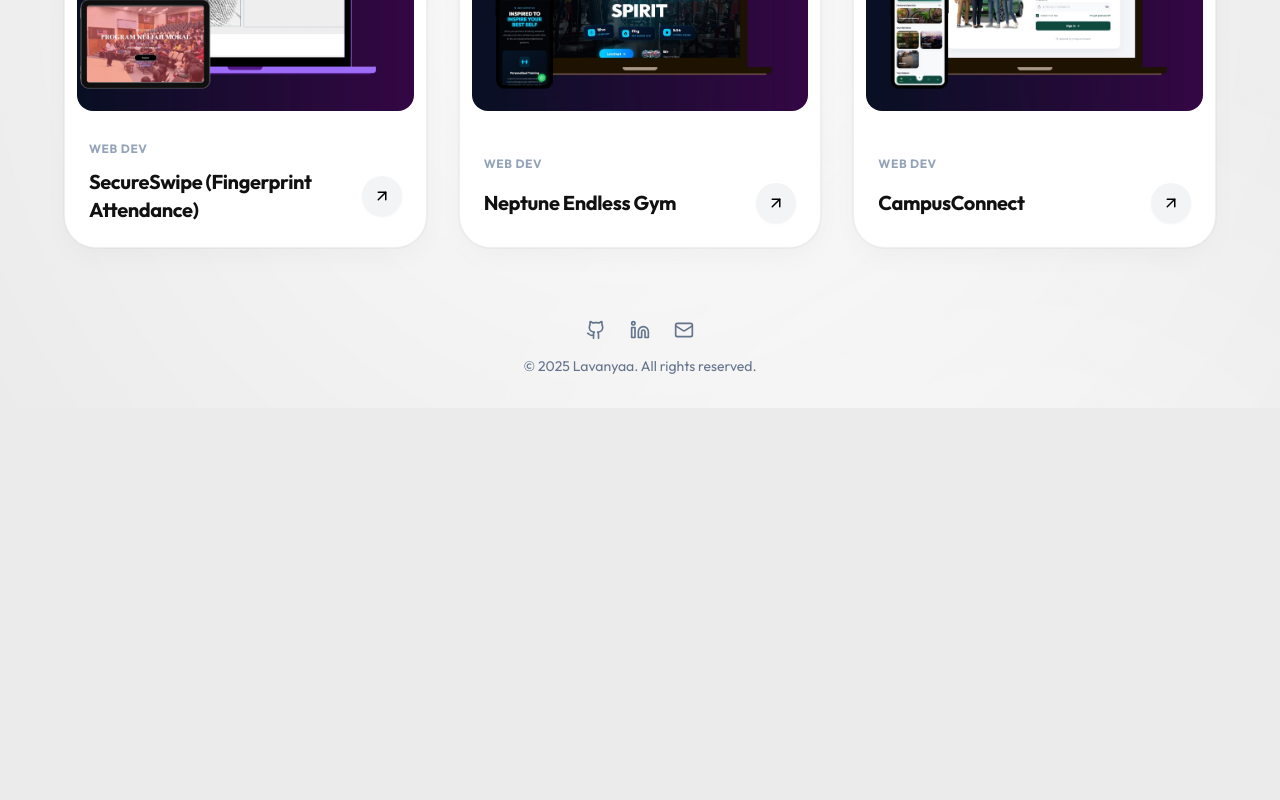
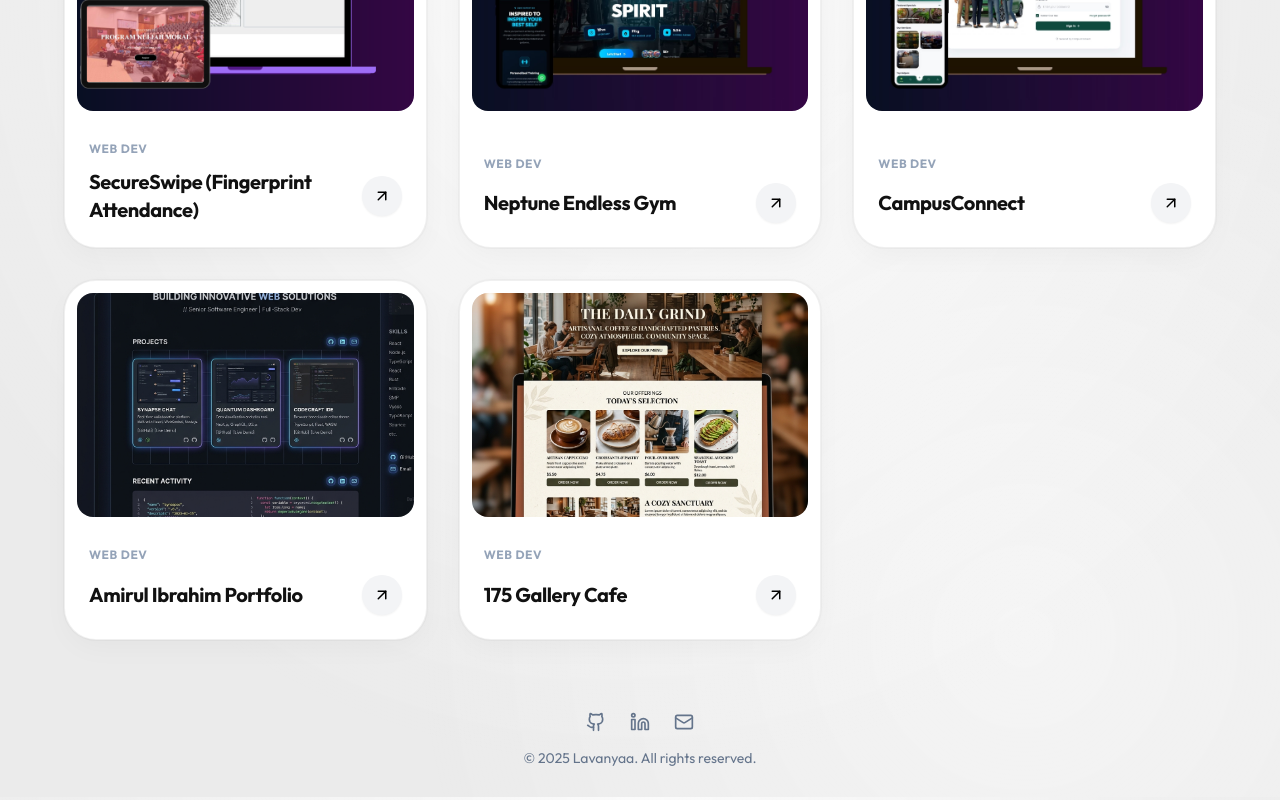
Before and after one commit to Lavanyaa7s/Portfolio, a React (Vite) app: page /projects in a window 1280 px wide. Shown: the part 803-1603 px from the top of the page. Before the commit the page ends 1211 px from the top, so only its background shows below. Built offline with nearby package versions, Linux system fonts and the light colour scheme.

Commit message:
Add Amirul Ibrahim Portfolio and 175 Gallery Cafe projects

```diff
--- a/src/pages/ProjectDetails.jsx
+++ b/src/pages/ProjectDetails.jsx
@@ -9,6 +9,8 @@ import tourismPreview from '../assets/projects/tour cover.png';
 import secureSwipePreview from '../assets/projects/fingerprint.png';
 import neptuneGymPreview from '../assets/projects/Neptune Gym.jpg';
 import campusConnectPreview from '../assets/projects/CampusConnect.jpg';
+import amirulPortfolioPreview from '../assets/projects/amirul-portfolio.png';
+import galleryCafePreview from '../assets/projects/gallery-cafe.png';
 
 const ProjectDetails = () => {
     const { id } = useParams();
@@ -53,6 +55,20 @@ const ProjectDetails = () => {
             description: "A centralized digital platform designed to bridge communication and networking gaps among university students. CampusConnect enables peer-to-peer collaboration, campus event sharing, academic discussions, and resource exchange in a secure student-focused environment.",
             tech: ['Web Dev', 'Frontend Dev', 'UI/UX Design'],
             image: campusConnectPreview
+        },
+        7: {
+            title: 'Amirul Ibrahim Portfolio',
+            description: "A modern, responsive personal developer portfolio website engineered with clean UI/UX principles, smooth animations, and high-performance frontend architecture. Built to showcase projects, technical expertise, and professional journey with an engaging, user-friendly interface.",
+            tech: ['React', 'Web Dev', 'Responsive UI/UX', 'Vercel', 'Frontend Architecture'],
+            image: amirulPortfolioPreview,
+            link: 'https://amirul-ibrahim-portfolio.vercel.app'
+        },
+        8: {
+            title: '175 Gallery Cafe',
+            description: "An artisanal cafe website and digital gallery crafted for 175 Gallery Cafe. Features an inviting digital menu, aesthetic visual presentation of culinary offerings, and a seamless responsive user interface designed to elevate the cafe's brand presence and customer engagement.",
+            tech: ['HTML/CSS/JS', 'Web Dev', 'UI/UX Design', 'GitHub Pages', 'Responsive Layout'],
+            image: galleryCafePreview,
+            link: 'https://lavanyaa7s.github.io/175-Gallery-Cafe/'
         }
     };
 
--- a/src/pages/Projects.jsx
+++ b/src/pages/Projects.jsx
@@ -8,6 +8,8 @@ import tourismImg from '../assets/projects/tour cover.png';
 import fingerprintImg from '../assets/projects/fingerprint.png';
 import neptuneGymImg from '../assets/projects/Neptune Gym.jpg';
 import campusConnectImg from '../assets/projects/CampusConnect.jpg';
+import amirulPortfolioImg from '../assets/projects/amirul-portfolio.png';
+import galleryCafeImg from '../assets/projects/gallery-cafe.png';
 
 const Projects = () => {
     const projects = [
@@ -17,6 +19,8 @@ const Projects = () => {
         { id: 4, title: 'SecureSwipe (Fingerprint Attendance)', category: 'Web Dev', image: fingerprintImg },
         { id: 5, title: 'Neptune Endless Gym', category: 'Web Dev', image: neptuneGymImg },
         { id: 6, title: 'CampusConnect', category: 'Web Dev', image: campusConnectImg },
+        { id: 7, title: 'Amirul Ibrahim Portfolio', category: 'Web Dev', image: amirulPortfolioImg },
+        { id: 8, title: '175 Gallery Cafe', category: 'Web Dev', image: galleryCafeImg },
     ];
 
     return (
```
Also changed, not shown: src/assets/projects/amirul-portfolio.png (added), src/assets/projects/gallery-cafe.png (added).
